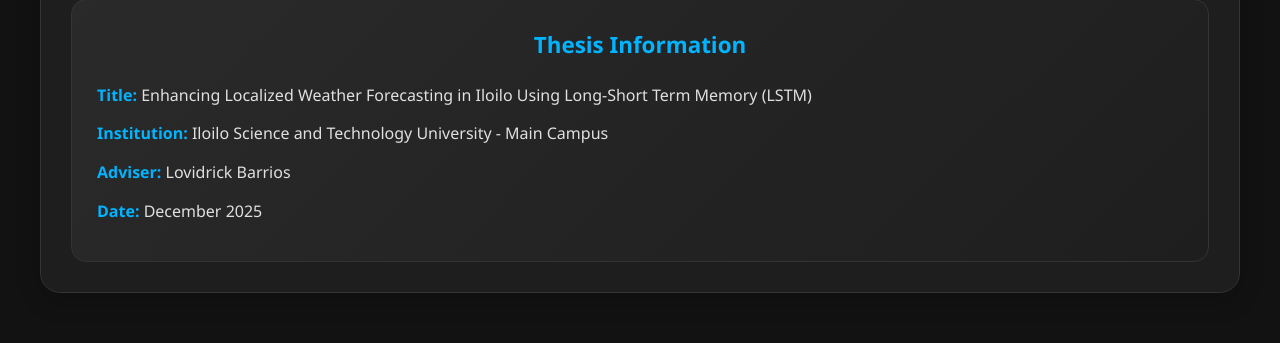
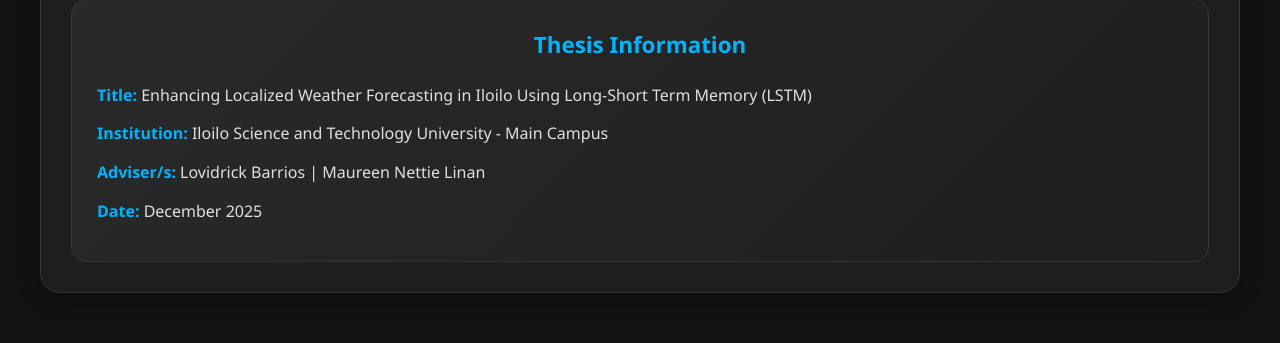
Before and after one commit to raymart42/Thesis_Weather_App, a Flask app: page / in a window 1280 px wide. Shown: the part 1782-2125 px from the top of the page. Run offline with Flask 3, Linux system fonts and the light colour scheme.

Commit message:
Update index.html
update adviser names

```diff
--- a/templates/index.html
+++ b/templates/index.html
@@ -259,7 +259,7 @@
                     <h3>Thesis Information</h3>
                     <p><strong>Title:</strong> Enhancing Localized Weather Forecasting in Iloilo Using Long-Short Term Memory (LSTM)</p>
                     <p><strong>Institution:</strong> Iloilo Science and Technology University - Main Campus</p>
-                    <p><strong>Adviser:</strong> Lovidrick Barrios</p>
+                    <p><strong>Adviser/s:</strong> Lovidrick Barrios | Maureen Nettie Linan</p>
                     <p><strong>Date:</strong> December 2025</p>
                 </div>
             </div>
@@ -415,4 +415,5 @@
         }
     </script>
 </body>
+
 </html>
```
